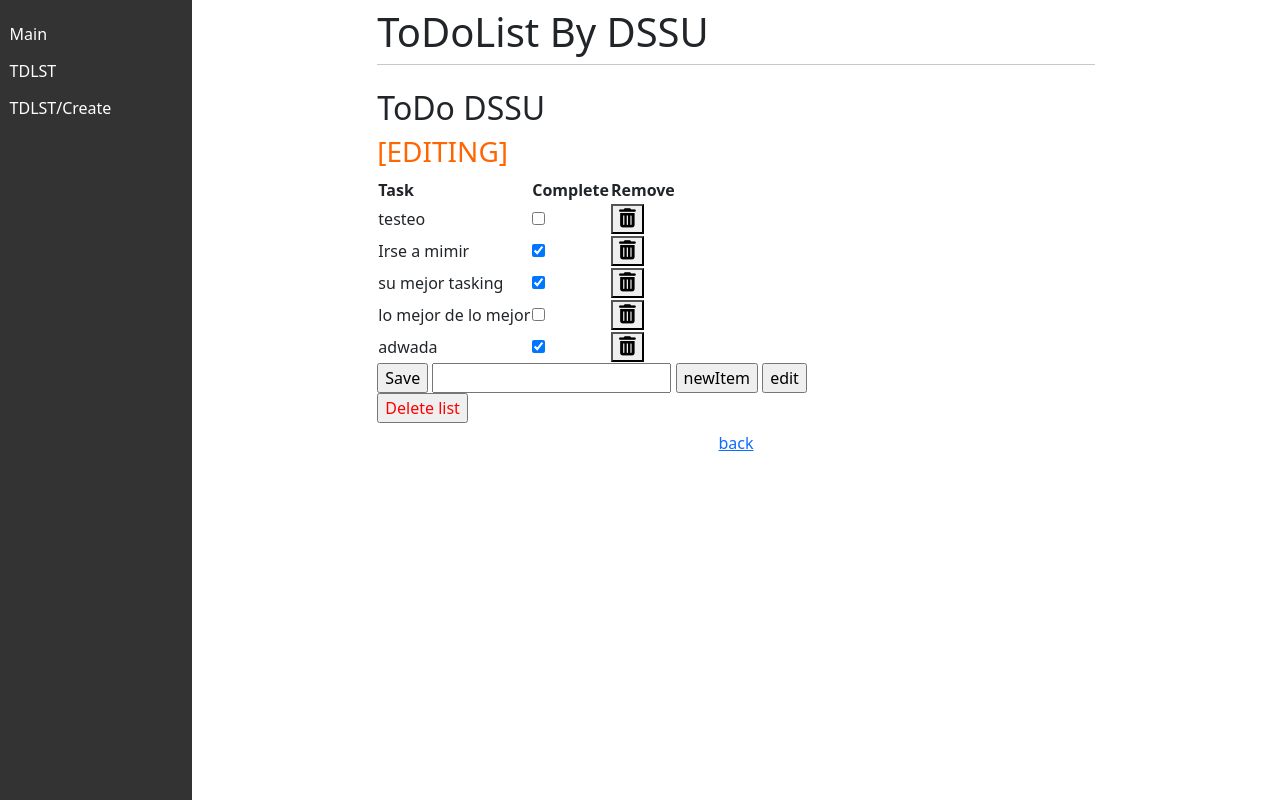
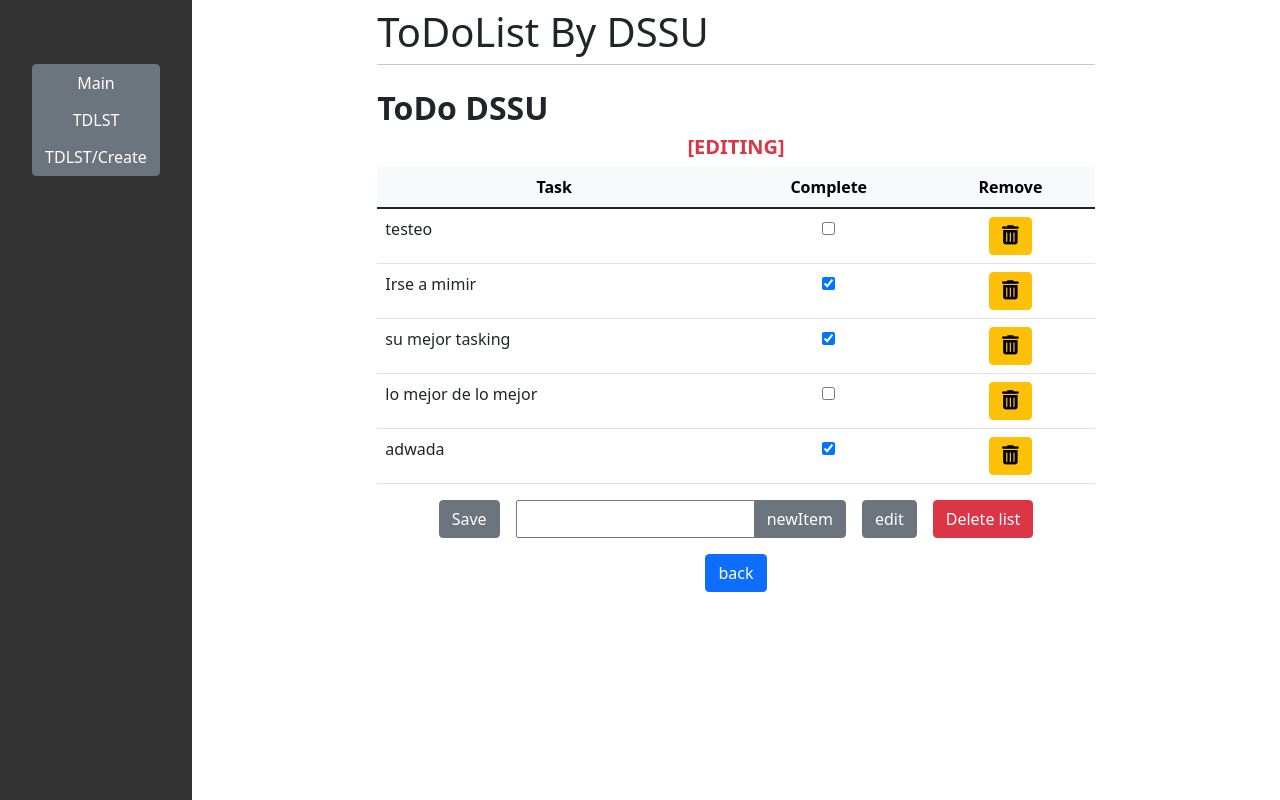
Before and after one commit to dssalazaru/jingo, a Django app: page /sqlite/tdlst/1/edit in a window 1280 px wide. Run offline with Django 4.2, Linux system fonts and the light colour scheme; data comes from the database, SQL or seed files in the repository; both versions use the stored data as it was after the commit; some libraries are stand-ins or nearby versions.

Commit message:
tdlst styles with boostrap

```diff
--- a/tdlst/templates/tdlst/base.html
+++ b/tdlst/templates/tdlst/base.html
@@ -1,12 +1,16 @@
 <!DOCTYPE html>
 <html lang="es">
+
 <head>
     <meta charset="UTF-8">
     <meta http-equiv="X-UA-Compatible" content="IE=edge">
     <meta name="viewport" content="width=device-width, initial-scale=1.0, shrink-to-fit=no">
 
     <style type="text/css">
-        button i {font-size: 1.2rem;}
+        button i {
+            font-size: 1.2rem;
+        }
+
         /* button {border: 0; background: none; cursor:pointer;} */
 
         .sidenav {
@@ -21,36 +25,44 @@
             padding-top: 1rem;
         }
 
-        .sidenav a {
+        .sidenav > ul > li > a {
             text-decoration: none;
             color: #fff;
             padding: .4rem .4rem .4rem .6rem;
             display: block;
         }
-        .sidenav a:hover {
+
+        .sidenav ul li a:hover {
             color: aqua;
         }
+
         .main {
             margin-left: 12rem;
         }
+
         li a {
             text-decoration: none;
             color: black;
         }
-
     </style>
 
-    <link rel="stylesheet" href="https://cdnjs.cloudflare.com/ajax/libs/font-awesome/6.0.0/css/all.min.css" integrity="sha512-9usAa10IRO0HhonpyAIVpjrylPvoDwiPUiKdWk5t3PyolY1cOd4DSE0Ga+ri4AuTroPR5aQvXU9xC6qOPnzFeg==" crossorigin="anonymous" referrerpolicy="no-referrer" />
-    <link href="https://cdn.jsdelivr.net/npm/bootstrap@5.1.3/dist/css/bootstrap.min.css" rel="stylesheet" integrity="sha384-1BmE4kWBq78iYhFldvKuhfTAU6auU8tT94WrHftjDbrCEXSU1oBoqyl2QvZ6jIW3" crossorigin="anonymous">
+    <link rel="stylesheet" href="https://cdnjs.cloudflare.com/ajax/libs/font-awesome/6.0.0/css/all.min.css"
+        integrity="sha512-9usAa10IRO0HhonpyAIVpjrylPvoDwiPUiKdWk5t3PyolY1cOd4DSE0Ga+ri4AuTroPR5aQvXU9xC6qOPnzFeg=="
+        crossorigin="anonymous" referrerpolicy="no-referrer" />
+    <link href="https://cdn.jsdelivr.net/npm/bootstrap@5.1.3/dist/css/bootstrap.min.css" rel="stylesheet"
+        integrity="sha384-1BmE4kWBq78iYhFldvKuhfTAU6auU8tT94WrHftjDbrCEXSU1oBoqyl2QvZ6jIW3" crossorigin="anonymous">
 
     <title>{% block title %} Main Page {% endblock %}</title>
 </head>
+
 <body>
     <div class="sidenav">
-        <a href="/">Main</a>
-        <a href="/sqlite/tdlst/">TDLST</a>
-        <a href="/sqlite/tdlst/create">TDLST/Create</a>
+        <div class="btn-group-vertical mt-5 d-grid">
+        <a class="btn btn-secondary" href="/">Main</a>
+        <a class="btn btn-secondary" href="/sqlite/tdlst/">TDLST</a>
+        <a class="btn btn-secondary" href="/sqlite/tdlst/create">TDLST/Create</a>
     </div>
+</div>
     <div id="content" name="content" class="main">
         <div class="row justify-content-center">
             <div class="col-8">
@@ -58,11 +70,18 @@
                 <hr class="mt-0 mb-4">
                 {% block content %}
                 {% endblock %}
-                <div class="mt-2 text-center"><a href="/sqlite/tdlst/">back</a></div>
+                <div class="d-flex justify-content-center">
+                <a class="mt-3 btn btn-primary mx-auto" href="/sqlite/tdlst/">back</a>
+            </div>
             </div>
         </div>
     </div>
-    <script src="https://cdn.jsdelivr.net/npm/@popperjs/core@2.10.2/dist/umd/popper.min.js" integrity="sha384-7+zCNj/IqJ95wo16oMtfsKbZ9ccEh31eOz1HGyDuCQ6wgnyJNSYdrPa03rtR1zdB" crossorigin="anonymous"></script>
-    <script src="https://cdn.jsdelivr.net/npm/bootstrap@5.1.3/dist/js/bootstrap.min.js" integrity="sha384-QJHtvGhmr9XOIpI6YVutG+2QOK9T+ZnN4kzFN1RtK3zEFEIsxhlmWl5/YESvpZ13" crossorigin="anonymous"></script>
+    <script src="https://cdn.jsdelivr.net/npm/@popperjs/core@2.10.2/dist/umd/popper.min.js"
+        integrity="sha384-7+zCNj/IqJ95wo16oMtfsKbZ9ccEh31eOz1HGyDuCQ6wgnyJNSYdrPa03rtR1zdB" crossorigin="anonymous">
+    </script>
+    <script src="https://cdn.jsdelivr.net/npm/bootstrap@5.1.3/dist/js/bootstrap.min.js"
+        integrity="sha384-QJHtvGhmr9XOIpI6YVutG+2QOK9T+ZnN4kzFN1RtK3zEFEIsxhlmWl5/YESvpZ13" crossorigin="anonymous">
+    </script>
 </body>
+
 </html>
--- a/tdlst/templates/tdlst/edit.html
+++ b/tdlst/templates/tdlst/edit.html
@@ -3,37 +3,48 @@
 {% block title%}List Page{% endblock %}
 
 {% block content %}
-<h2>{{lst.name}}</h2>
-<h3 style="color:#f60;">[EDITING]</h3>
+<h2 class="fs-2 fw-bold">{{lst.name}}</h2>
+<h3 class="lead text-center color text-danger fw-bold">[EDITING]</h3>
 <form action="#" method="post">
     {% csrf_token %}
     {% if items %}
-<table>
-    <tr>
-        <th>Task</th><th>Complete</th><th>Remove</th>
+    <table class="table ">
+        <thead class="table-light">
+            <tr class="text-center">
+                <th>Task</th>
+                <th>Complete</th>
+                <th>Remove</th>
             </tr>
+        </thead>
         {% for item in items %}
         <tr>
             <td>{{item.text}}</td>
-        <td>
+            <td class="text-center">
                 {% if item.complete %}
                 <input type="checkbox" value="clicked" name="c{{item.id}}" checked>
                 {% else %}
                 <input type="checkbox" value="clicked" name="c{{item.id}}">
                 {% endif %}
             </td>
-        <td><button type="submit" value="{{item.id}}" name="rem"><i class="fa-solid fa-trash-can"></i></button></td>
+            <td class="text-center">
+                <button class="btn btn-warning" type="submit" value="{{item.id}}" name="rem">
+                    <i class="fa-solid fa-trash-can"></i>
+                </button>
+            </td>
         </tr>
         {% endfor %}
     </table>
     {% else %}
     <h2 style="color:#f00;">No items to show</h2>
     {% endif%}
-    <input type="submit" name="save" value="Save">
-    <input type="text" name="new" value="">
-    <input type="submit" name="newItem" value="newItem">
-    <input type="submit" name="edit" value="edit">
-    <br>
-    <input style="color:#f00;" type="submit" name="del" value="Delete list">
+    <div class="mt-3 d-flex gap-3 justify-content-center">
+        <input class="btn btn-secondary" type="submit" name="save" value="Save">
+        <div class="btn-group">
+            <input class="input-group-tex" type="text" name="new" value="">
+            <input class="btn btn-secondary" type="submit" name="newItem" value="newItem">
+        </div>
+        <input class="btn btn-secondary" type="submit" name="edit" value="edit">
+        <input class="btn btn-danger" type="submit" name="del" value="Delete list">
+    </div>
 </form>
 {% endblock %}
```
Also changed, not shown: tdlst/templates/tdlst/todo.html (+19 -13 lines), db.sqlite3. Lines whose indentation alone changed are shown as unchanged.
